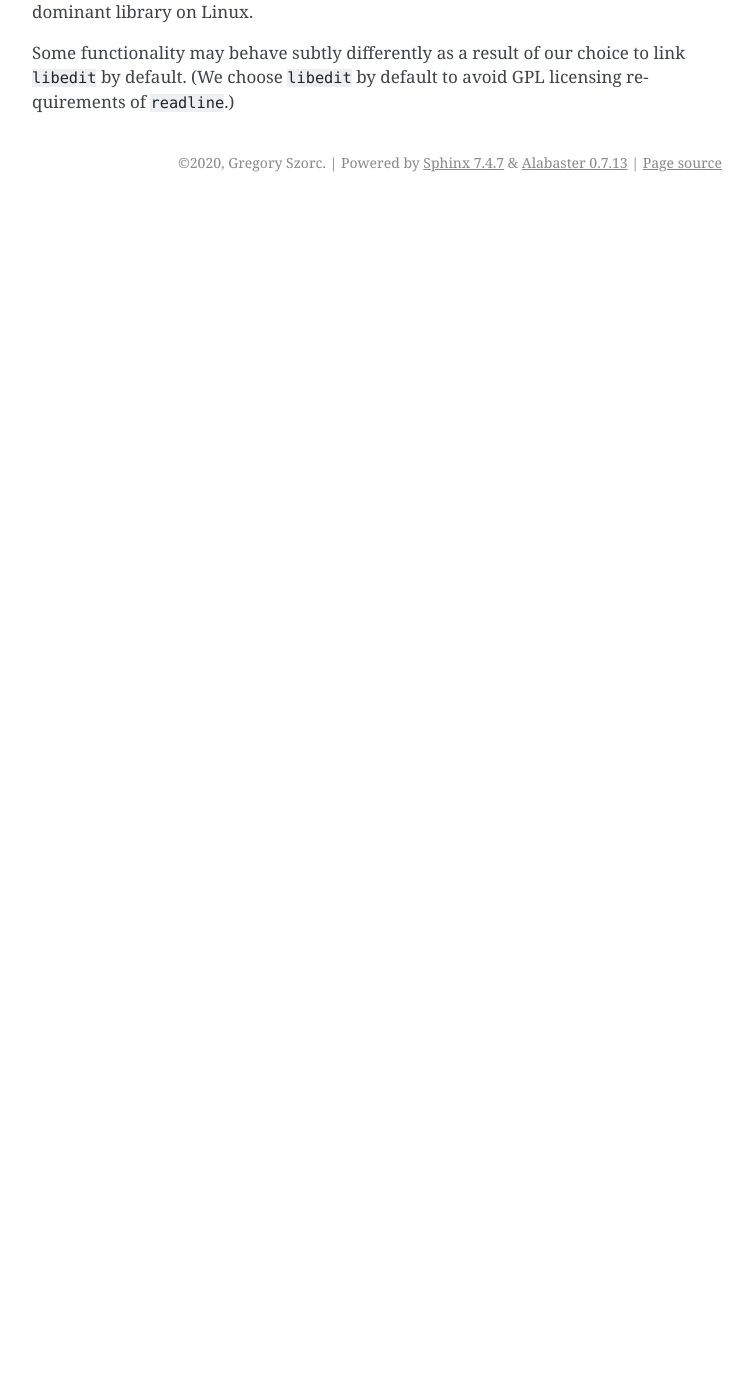
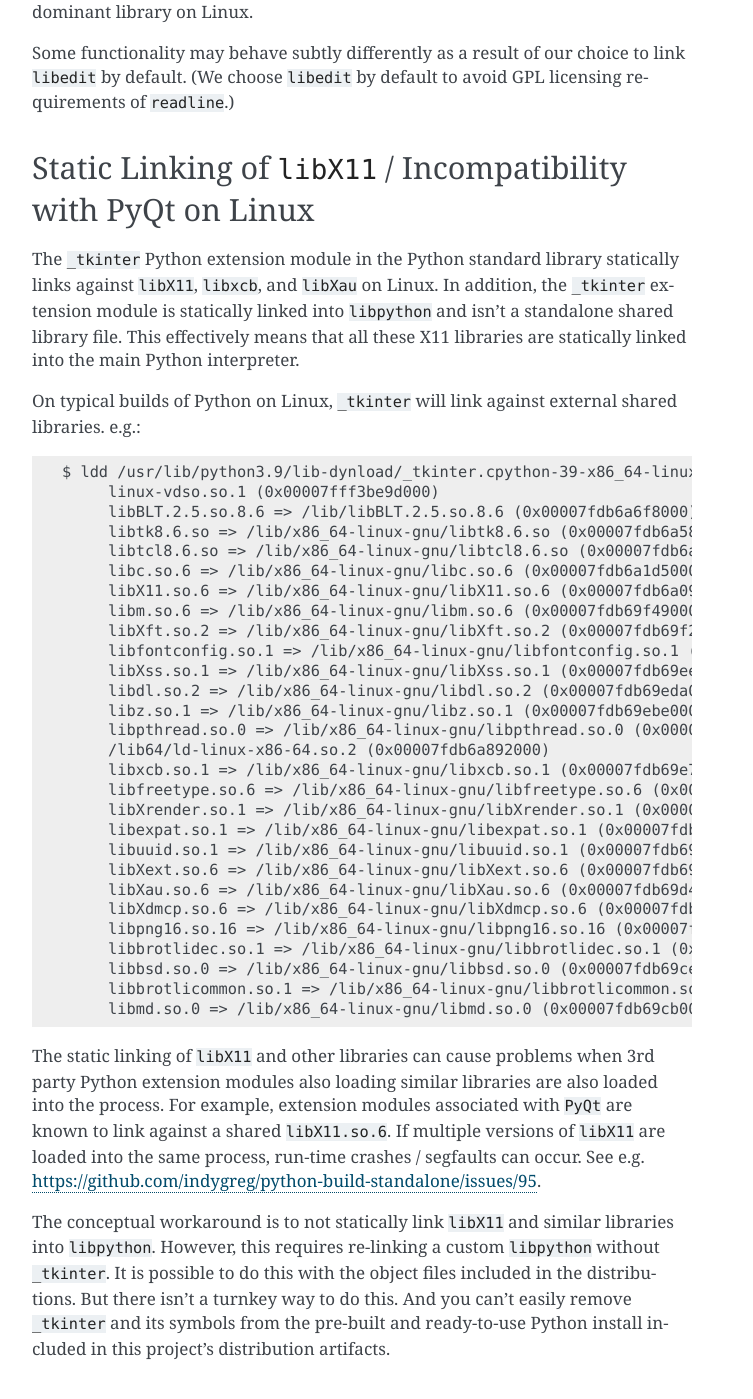
Before and after one commit to indygreg/python-build-standalone, a Sphinx documentation site: the page built from docs/quirks.rst, in a window 1280 px wide and 1400 px high, scrolled down 4414 px. Shown: the whole window, without its empty margins (388-1141 px from the left). Built offline with Sphinx 7.4.7, drawn with Linux system fonts in a browser that asks for light colours; before the commit the page ends 4616 px from its top, so only the background shows below that; some of the changed text lies outside the part shown.

Commit message:
docs: document PyQt incompatibility
Related to #95.

```diff
--- a/docs/quirks.rst
+++ b/docs/quirks.rst
@@ -224,3 +224,62 @@ is the dominant library on Linux.
 Some functionality may behave subtly differently as a result of our choice
 to link ``libedit`` by default. (We choose ``libedit`` by default to
 avoid GPL licensing requirements of ``readline``.)
+
+.. _quirk_linux_libx11:
+
+Static Linking of ``libX11`` / Incompatibility with PyQt on Linux
+=================================================================
+
+The ``_tkinter`` Python extension module in the Python standard library
+statically links against ``libX11``, ``libxcb``, and ``libXau`` on Linux.
+In addition, the ``_tkinter`` extension module is statically linked into
+``libpython`` and isn't a standalone shared library file. This effectively
+means that all these X11 libraries are statically linked into the main
+Python interpreter.
+
+On typical builds of Python on Linux, ``_tkinter`` will link against
+external shared libraries. e.g.::
+
+   $ ldd /usr/lib/python3.9/lib-dynload/_tkinter.cpython-39-x86_64-linux-gnu.so
+        linux-vdso.so.1 (0x00007fff3be9d000)
+        libBLT.2.5.so.8.6 => /lib/libBLT.2.5.so.8.6 (0x00007fdb6a6f8000)
+        libtk8.6.so => /lib/x86_64-linux-gnu/libtk8.6.so (0x00007fdb6a584000)
+        libtcl8.6.so => /lib/x86_64-linux-gnu/libtcl8.6.so (0x00007fdb6a3c1000)
+        libc.so.6 => /lib/x86_64-linux-gnu/libc.so.6 (0x00007fdb6a1d5000)
+        libX11.so.6 => /lib/x86_64-linux-gnu/libX11.so.6 (0x00007fdb6a097000)
+        libm.so.6 => /lib/x86_64-linux-gnu/libm.so.6 (0x00007fdb69f49000)
+        libXft.so.2 => /lib/x86_64-linux-gnu/libXft.so.2 (0x00007fdb69f2e000)
+        libfontconfig.so.1 => /lib/x86_64-linux-gnu/libfontconfig.so.1 (0x00007fdb69ee6000)
+        libXss.so.1 => /lib/x86_64-linux-gnu/libXss.so.1 (0x00007fdb69ee1000)
+        libdl.so.2 => /lib/x86_64-linux-gnu/libdl.so.2 (0x00007fdb69eda000)
+        libz.so.1 => /lib/x86_64-linux-gnu/libz.so.1 (0x00007fdb69ebe000)
+        libpthread.so.0 => /lib/x86_64-linux-gnu/libpthread.so.0 (0x00007fdb69e9c000)
+        /lib64/ld-linux-x86-64.so.2 (0x00007fdb6a892000)
+        libxcb.so.1 => /lib/x86_64-linux-gnu/libxcb.so.1 (0x00007fdb69e70000)
+        libfreetype.so.6 => /lib/x86_64-linux-gnu/libfreetype.so.6 (0x00007fdb69dad000)
+        libXrender.so.1 => /lib/x86_64-linux-gnu/libXrender.so.1 (0x00007fdb69da0000)
+        libexpat.so.1 => /lib/x86_64-linux-gnu/libexpat.so.1 (0x00007fdb69d71000)
+        libuuid.so.1 => /lib/x86_64-linux-gnu/libuuid.so.1 (0x00007fdb69d68000)
+        libXext.so.6 => /lib/x86_64-linux-gnu/libXext.so.6 (0x00007fdb69d53000)
+        libXau.so.6 => /lib/x86_64-linux-gnu/libXau.so.6 (0x00007fdb69d4b000)
+        libXdmcp.so.6 => /lib/x86_64-linux-gnu/libXdmcp.so.6 (0x00007fdb69d43000)
+        libpng16.so.16 => /lib/x86_64-linux-gnu/libpng16.so.16 (0x00007fdb69d08000)
+        libbrotlidec.so.1 => /lib/x86_64-linux-gnu/libbrotlidec.so.1 (0x00007fdb69cfa000)
+        libbsd.so.0 => /lib/x86_64-linux-gnu/libbsd.so.0 (0x00007fdb69ce2000)
+        libbrotlicommon.so.1 => /lib/x86_64-linux-gnu/libbrotlicommon.so.1 (0x00007fdb69cbd000)
+        libmd.so.0 => /lib/x86_64-linux-gnu/libmd.so.0 (0x00007fdb69cb0000)
+
+The static linking of ``libX11`` and other libraries can cause problems when
+3rd party Python extension modules also loading similar libraries are also
+loaded into the process. For example, extension modules associated with ``PyQt``
+are known to link against a shared ``libX11.so.6``. If multiple versions of
+``libX11`` are loaded into the same process, run-time crashes / segfaults can
+occur. See e.g. https://github.com/indygreg/python-build-standalone/issues/95.
+
+The conceptual workaround is to not statically link ``libX11`` and similar
+libraries into ``libpython``. However, this requires re-linking a custom
+``libpython`` without ``_tkinter``. It is possible to do this with the object
+files included in the distributions. But there isn't a turnkey way to do this.
+And you can't easily remove ``_tkinter`` and its symbols from the pre-built
+and ready-to-use Python install included in this project's distribution
+artifacts.
```
